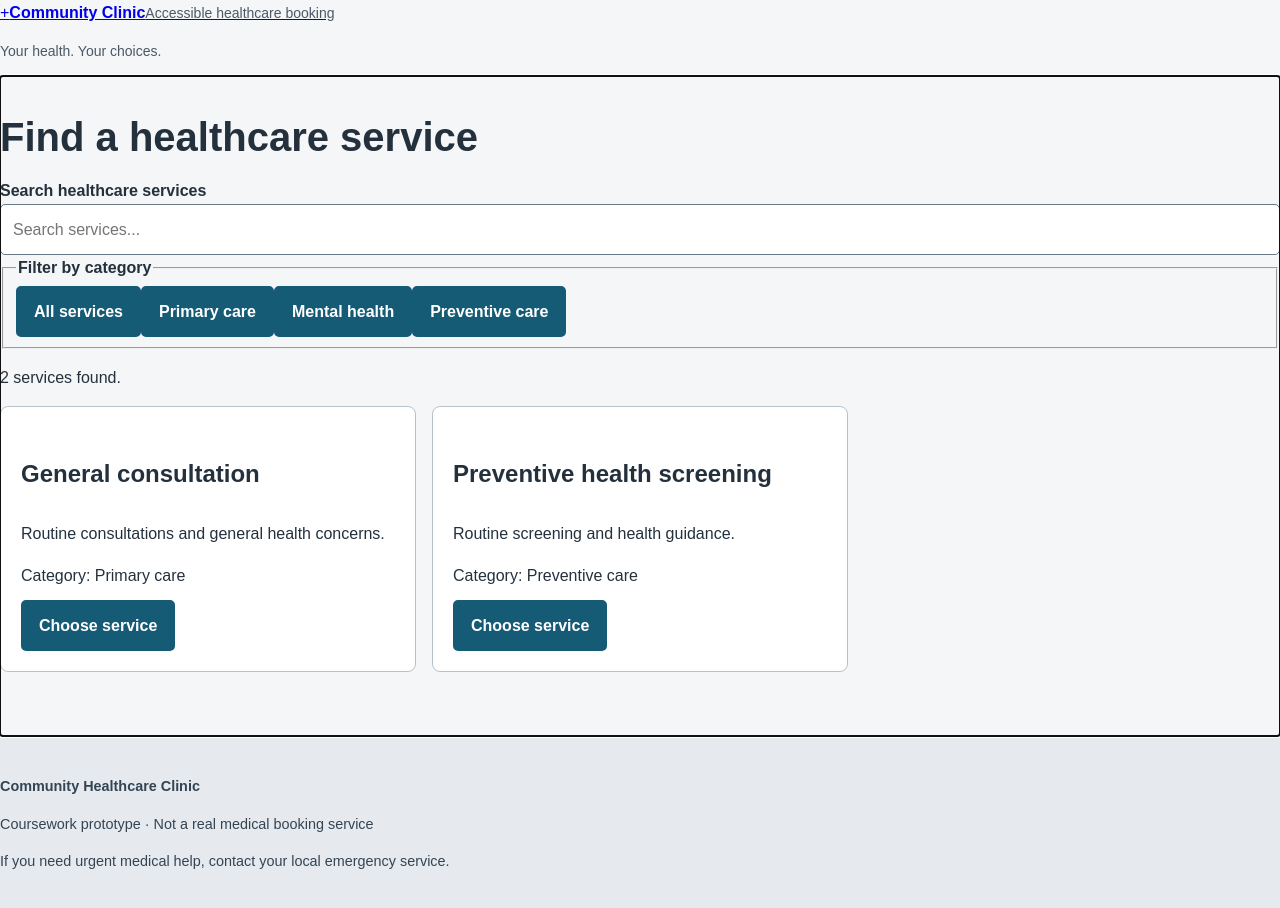
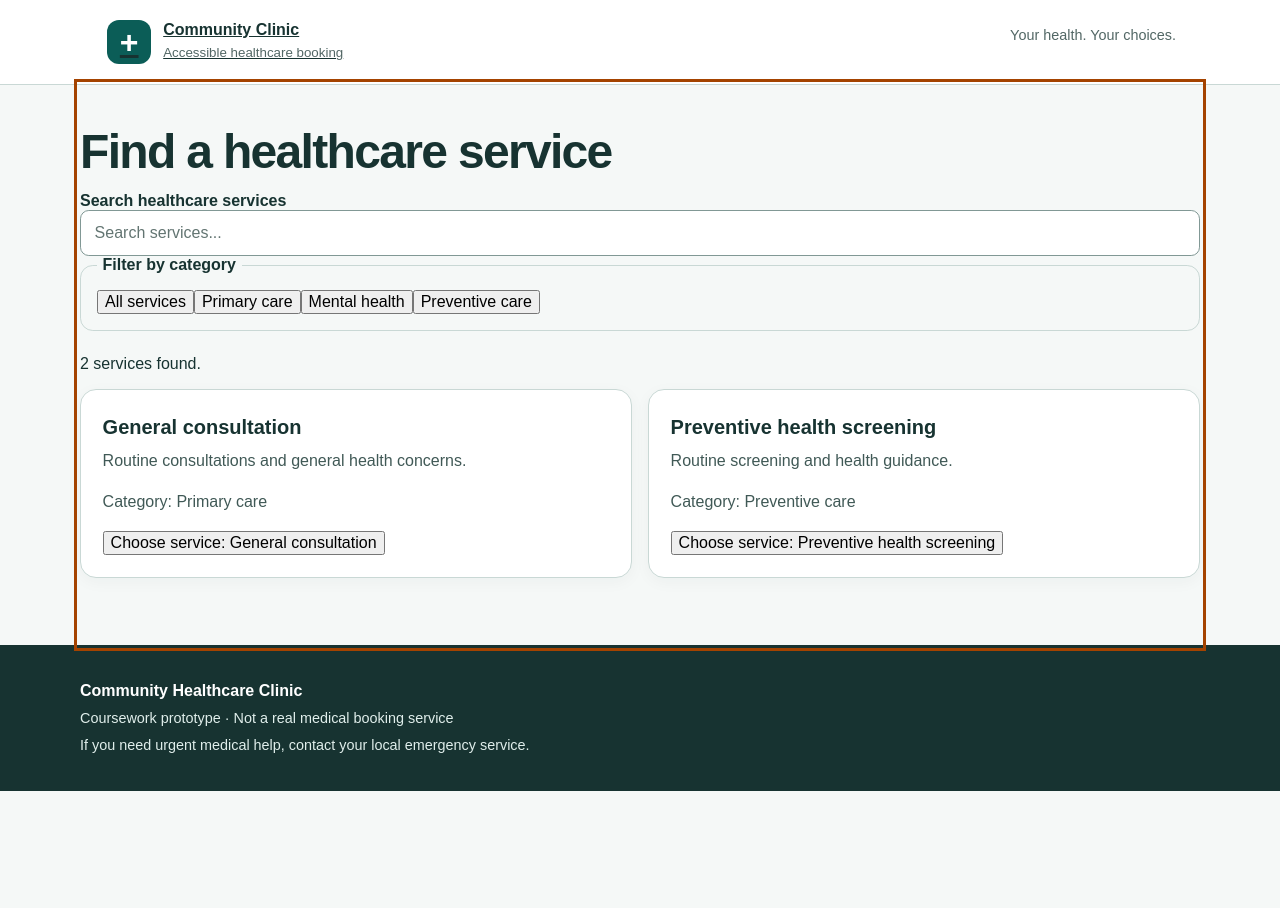
Before and after one commit to israelmogashoa1705/md-2026-0143, a React (Vite) app: page / in a window 1280 px wide. Shown: the top 908 px of the page. After the commit the page ends 800 px from the top, so only its background shows below. Built offline with nearby package versions, Linux system fonts and the light colour scheme.

Commit message:
Updated styles.css

```diff
--- a/src/styles.css
+++ b/src/styles.css
@@ -1,22 +1,25 @@
 :root {
   font-family: Arial, Helvetica, sans-serif;
-  color: #24313d;
-  background: #f4f6f8;
+  color: #173331;
+  background: #f5f8f7;
   font-synthesis: none;
-  line-height: 1.6;
-  font-weight: 400;
-  --ink: #24313d;
-  --muted: #4b5967;
-  --primary: #155b75;
-  --primary-hover: #10475b;
-  --border: #b7c2cc;
+  text-rendering: optimizeLegibility;
+  --ink: #173331;
+  --muted: #526765;
+  --primary: #0b5d57;
+  --primary-dark: #08433f;
   --surface: #ffffff;
-  --error: #a32121;
-  --focus: #155eef;
+  --line: #c9d8d5;
+  --focus: #a44300;
+  --error: #a32222;
 }
 
 * {
   box-sizing: border-box;
+}
+
+html {
+  scroll-behavior: smooth;
 }
 
 body {
@@ -26,355 +29,559 @@ body {
 
 button,
 input,
-textarea,
-select {
+select,
+textarea {
   font: inherit;
 }
 
-button,
-input,
-textarea {
-  border-radius: 5px;
-}
-
 button {
-  min-height: 44px;
-  padding: 0.65rem 1rem;
-  border: 2px solid var(--primary);
-  background: var(--primary);
-  color: #ffffff;
-  font-weight: 700;
   cursor: pointer;
 }
 
-button:hover {
-  background: var(--primary-hover);
-  border-color: var(--primary-hover);
+button:disabled {
+  cursor: not-allowed;
+  opacity: .6;
 }
 
-button:hover {
-  background: var(--primary-hover);
-  border-color: var(--primary-hover);
+a {
+  color: #075a76;
 }
 
-.brand small,
-.header-note {
-  color: var(--muted);
-  font-size: 0.875rem;
+a:hover {
+  text-decoration-thickness: 2px;
 }
 
-.progress-nav {
-  padding-block: 1rem;
+:focus-visible {
+  outline: 3px solid var(--focus);
+  outline-offset: 3px;
 }
 
-.progress-nav ol {
-  display: flex;
-  flex-wrap: wrap;
-  gap: 0.5rem;
-  padding: 0;
-  margin: 0;
-  list-style: none;
+.skip-link {
+  position: absolute;
+  top: -100px;
+  left: 1rem;
+  z-index: 100;
+  background: #fff;
+  color: #173331;
+  padding: .8rem 1rem;
+  border: 2px solid var(--focus);
+  border-radius: .4rem;
 }
 
-.progress-nav li {
-  padding: 0.5rem 0.75rem;
-  background: #e6eaee;
-  border-radius: 5px;
-  font-size: 0.9rem;
+.skip-link:focus {
+  top: 1rem;
 }
 
-.progress-nav li[aria-current="step"] {
-  background: #dceef3;
-  outline: 2px solid var(--primary);
+.site-header {
+  background: #fff;
+  border-bottom: 1px solid var(--line);
+}
+
+.header-inner {
+  max-width: 1120px;
+  margin: 0 auto;
+  min-height: 84px;
+  padding: 1rem 1.5rem;
+  display: flex;
+  justify-content: space-between;
+  align-items: center;
+  gap: 1rem;
+}
+
+.brand {
+  border: 0;
+  background: transparent;
+  color: var(--ink);
+  display: flex;
+  align-items: center;
+  gap: .75rem;
+  text-align: left;
+  padding: .2rem;
+}
+
+.brand strong {
+  display: block;
+  font-size: 1rem;
+}
+
+.brand small {
+  display: block;
+  color: var(--muted);
+  margin-top: .25rem;
+}
+
+.brand-mark {
+  display: grid;
+  place-items: center;
+  width: 44px;
+  height: 44px;
+  border-radius: 12px;
+  background: var(--primary);
+  color: #fff;
+  font-size: 2rem;
   font-weight: 700;
 }
 
-.progress-nav li span {
-  font-weight: 700;
+.header-note {
+  color: var(--muted);
+  font-size: .9rem;
+}
+
+.container {
+  width: min(1120px, calc(100% - 3rem));
+  margin-inline: auto;
 }
 
 .main-content {
-  min-height: 65vh;
-  padding-block: 2rem 4rem;
+  min-height: 70vh;
+  padding-block: 2.5rem 4rem;
+}
+
+.hero {
+  padding: 2.2rem;
+  background: #e2f1ee;
+  border-radius: 1.25rem;
+  margin-bottom: 2rem;
+}
+
+.eyebrow {
+  color: var(--primary-dark);
+  font-size: .78rem;
+  letter-spacing: .09em;
+  font-weight: 800;
+  margin: 0 0 .6rem;
 }
 
 h1,
 h2,
-h3 {
-  color: var(--ink);
-  line-height: 1.25;
+p {
+  margin-top: 0;
 }
 
 h1 {
-  margin-block: 0.25rem 1rem;
-  font-size: clamp(1.8rem, 4vw, 2.5rem);
+  font-size: clamp(2rem, 4vw, 3rem);
+  line-height: 1.12;
+  letter-spacing: -.035em;
+  margin-bottom: .85rem;
 }
 
 h2 {
-  margin-top: 2rem;
-  font-size: 1.5rem;
+  font-size: 1.25rem;
 }
 
-h3 {
-  font-size: 1.2rem;
+.hero>p:last-child {
+  max-width: 620px;
+  color: #304d49;
+  font-size: 1.1rem;
+  margin-bottom: 0;
+  line-height: 1.6;
 }
 
-h1:focus,
-h2:focus {
-  scroll-margin-top: 1rem;
+.directory-controls {
+  display: grid;
+  grid-template-columns: minmax(240px, .8fr) minmax(0, 1.4fr);
+  gap: 1.5rem;
+  align-items: start;
 }
 
-.eyebrow {
-  color: #405363;
-  font-size: 0.78rem;
-  font-weight: 700;
-  letter-spacing: 0.08em;
-}
-
-.intro {
-  max-width: 68ch;
-  color: var(--muted);
-}
-
-.search-panel,
-.service-card,
-.selection-summary,
-.empty-state {
-  padding: 1.25rem;
-  border: 1px solid var(--border);
-  border-radius: 8px;
-  background: var(--surface);
-}
-
-.search-panel {
-  display: grid;
-  gap: 0.75rem;
-  margin-block: 1.5rem;
+.field {
+  display: flex;
+  flex-direction: column;
+  gap: .45rem;
+  margin-bottom: 1rem;
+  min-width: 0;
 }
 
 label,
 legend {
-  color: var(--ink);
   font-weight: 700;
 }
 
 input,
-textarea,
-select {
+select,
+textarea {
   width: 100%;
-  padding: 0.75rem;
-  border: 1px solid #697987;
-  background: #ffffff;
+  border: 1px solid #819895;
+  border-radius: .55rem;
+  padding: .8rem .85rem;
   color: var(--ink);
+  background: #fff;
+  min-height: 46px;
 }
 
-input[aria-invalid="true"],
-textarea[aria-invalid="true"] {
-  border: 2px solid var(--error);
+textarea {
+  resize: vertical;
 }
 
-.filter-group {
+input::placeholder,
+textarea::placeholder {
+  color: #637572;
+}
+
+small {
+  color: var(--muted);
+  line-height: 1.45;
+}
+
+.category-fieldset,
+fieldset {
+  border: 1px solid var(--line);
+  border-radius: .8rem;
+  padding: 1rem;
+  margin: 0 0 1.5rem;
+  min-width: 0;
+}
+
+.category-fieldset legend,
+fieldset legend {
+  padding: 0 .35rem;
+}
+
+.filter-list {
   display: flex;
   flex-wrap: wrap;
-  gap: 0.5rem;
-  padding: 1rem 0 0;
-  margin: 0;
-  border: 0;
+  gap: .5rem;
+  padding-top: .3rem;
 }
 
-.filter-group legend {
-  margin-bottom: 0.75rem;
+.filter-button {
+  background: #fff;
+  color: var(--primary-dark);
+  border: 1px solid #8aa9a4;
+  border-radius: 999px;
+  padding: .6rem .85rem;
+  font-size: .9rem;
 }
 
-.filter-chip,
-.time-option {
-  color: var(--primary);
-  background: #ffffff;
+.filter-button.active {
+  background: var(--primary);
+  color: #fff;
+  border-color: var(--primary);
 }
 
-.filter-chip.selected,
-.time-option.selected {
-  color: #ffffff;
-  background: var(--primary);
-  border-color: var(--primary);
+.result-count {
+  color: var(--muted);
+  margin: 1.25rem 0;
 }
 
 .service-grid {
   display: grid;
-  grid-template-columns: repeat(3, minmax(0, 1fr));
+  grid-template-columns: repeat(2, minmax(0, 1fr));
   gap: 1rem;
-  margin-top: 1rem;
+}
+
+.service-card,
+.review-card {
+  background: var(--surface);
+  border: 1px solid var(--line);
+  border-radius: 1rem;
+  padding: 1.35rem;
+  box-shadow: 0 4px 16px rgba(23, 51, 49, .04);
 }
 
 .service-card {
   display: flex;
   flex-direction: column;
   align-items: flex-start;
-  gap: 0.5rem;
 }
 
-.service-card h3,
-.service-card p {
-  margin-block: 0.25rem;
+.service-card h2 {
+  margin: .25rem 0 .65rem;
 }
 
-.service-card button {
+.service-card p:not(.eyebrow) {
+  color: #405956;
+  line-height: 1.55;
+}
+
+.service-icon {
+  display: grid;
+  place-items: center;
+  width: 44px;
+  height: 44px;
+  border-radius: 12px;
+  background: #e2f1ee;
+  color: var(--primary);
+  font-size: 1.5rem;
+  margin-bottom: 1rem;
+}
+
+.duration {
+  font-size: .9rem;
+  font-weight: 700;
   margin-top: auto;
 }
 
-.secondary-button {
-  color: var(--primary);
-  background: #ffffff;
+.button {
+  display: inline-flex;
+  align-items: center;
+  justify-content: center;
+  gap: .5rem;
+  border-radius: .55rem;
+  border: 2px solid transparent;
+  padding: .8rem 1.05rem;
+  font-weight: 700;
+  text-decoration: none;
+  min-height: 46px;
 }
 
-.secondary-button:hover {
-  color: #ffffff;
+.button-primary {
+  background: var(--primary);
+  color: #fff;
+}
+
+.button-primary:hover {
+  background: var(--primary-dark);
+}
+
+.button-secondary {
+  color: var(--primary-dark);
+  background: #fff;
+  border-color: #8aa9a4;
+}
+
+.button-secondary:hover {
+  background: #edf6f4;
+}
+
+.service-card .button {
+  margin-top: 1rem;
+}
+
+.empty-state {
+  background: #fff;
+  border: 1px dashed #819895;
+  border-radius: 1rem;
+  padding: 2rem;
+  text-align: center;
+}
+
+.booking-panel {
+  max-width: 820px;
+  margin: 0 auto;
 }
 
 .text-button {
-  padding-inline: 0;
+  background: transparent;
   border: 0;
-  background: transparent;
-  color: #104f8b;
+  color: #075a76;
+  font-weight: 700;
+  padding: .4rem 0;
+  margin-bottom: 1.25rem;
   text-decoration: underline;
+  text-underline-offset: 3px;
 }
 
-.text-button:hover {
-  background: transparent;
-  color: #0b365d;
+.step-indicator {
+  color: var(--primary);
+  font-size: .78rem;
+  font-weight: 800;
+  letter-spacing: .08em;
+  margin-bottom: .8rem;
 }
 
-form {
-  max-width: 720px;
-  margin-top: 1.5rem;
-  padding: clamp(1rem, 4vw, 2rem);
-  border: 1px solid var(--border);
-  border-radius: 8px;
-  background: var(--surface);
+.muted {
+  color: var(--muted);
+  line-height: 1.6;
 }
 
-.form-field {
+.form-grid {
   display: grid;
-  gap: 0.5rem;
-  margin-block: 1.5rem;
+  grid-template-columns: repeat(2, minmax(0, 1fr));
+  gap: .3rem 1rem;
 }
 
-.help-text {
-  margin: 0;
-  color: var(--muted);
-  font-size: 0.92rem;
+.field-wide {
+  grid-column: 1 / -1;
 }
 
-.error {
+.form-actions {
+  display: flex;
+  justify-content: flex-end;
+  flex-wrap: wrap;
+  gap: .75rem;
+  margin-top: 1.5rem;
+}
+
+.error-summary {
+  background: #fff1f0;
+  border: 2px solid var(--error);
+  border-radius: .75rem;
+  padding: 1rem 1.25rem;
+  margin: 1.5rem 0;
+}
+
+.error-summary h2 {
+  color: #761818;
+  margin-bottom: .5rem;
+}
+
+.error-summary li {
+  margin: .35rem 0;
+}
+
+.error-summary a {
+  color: #761818;
+}
+
+.field-error {
+  color: #8d1c1c;
+  font-weight: 700;
+  font-size: .9rem;
+}
+
+[aria-invalid="true"] {
+  border: 2px solid var(--error);
+}
+
+.review-card {
+  margin: 1rem 0;
+}
+
+.summary-list {
   margin: 0;
-  color: var(--error);
+}
+
+.summary-list>div {
+  display: grid;
+  grid-template-columns: minmax(140px, .6fr) minmax(0, 1.4fr);
+  gap: 1rem;
+  border-top: 1px solid #e0e8e6;
+  padding: .8rem 0;
+}
+
+.summary-list>div:first-child {
+  border-top: 0;
+}
+
+.summary-list dt {
+  color: var(--muted);
   font-weight: 700;
 }
 
-.time-grid {
-  display: flex;
-  flex-wrap: wrap;
-  gap: 0.75rem;
-}
-
-.time-option {
-  min-width: 90px;
-}
-
-.notice {
-  padding: 1rem;
-  margin-block: 1rem;
-  border-left: 4px solid #755900;
-  background: #fff7d6;
-  color: #403100;
-}
-
-.button-row {
-  display: flex;
-  flex-wrap: wrap;
-  gap: 0.75rem;
-  margin-top: 1.5rem;
-}
-
-.review-list {
-  display: grid;
-  grid-template-columns: minmax(150px, 1fr) 2fr;
-  gap: 0.75rem 1rem;
-  padding: 1.5rem;
-  border: 1px solid var(--border);
-  background: var(--surface);
-  border-radius: 8px;
-}
-
-.review-list dt {
-  font-weight: 700;
-}
-
-.review-list dd {
+.summary-list dd {
   margin: 0;
   overflow-wrap: anywhere;
 }
 
-.success-message {
+.demo-notice {
   padding: 1rem;
-  border: 1px solid #34744a;
-  border-radius: 6px;
-  background: #edf8ef;
-  color: #174d2b;
-  font-weight: 700;
+  border-left: 4px solid #a44300;
+  background: #fff7ed;
+  line-height: 1.55;
 }
 
-.live-message {
-  min-height: 1.5rem;
-  margin-block: 1rem;
+.confirmation-panel {
+  max-width: 760px;
+  margin: 1rem auto;
+  text-align: center;
 }
 
-.sr-only {
-  position: absolute;
-  width: 1px;
-  height: 1px;
-  padding: 0;
-  margin: -1px;
-  overflow: hidden;
-  clip: rect(0, 0, 0, 0);
-  white-space: nowrap;
-  border: 0;
+.confirmation-panel>p {
+  line-height: 1.6;
+}
+
+.success-icon {
+  width: 64px;
+  height: 64px;
+  border-radius: 50%;
+  background: #d8f1e4;
+  color: #155b38;
+  display: grid;
+  place-items: center;
+  margin: 0 auto 1.5rem;
+  font-size: 2rem;
+  font-weight: 800;
+}
+
+.reference-number {
+  display: flex;
+  flex-direction: column;
+  gap: .4rem;
+  background: #e2f1ee;
+  border-radius: .8rem;
+  padding: 1.25rem;
+  margin: 1.5rem 0;
+}
+
+.reference-number strong {
+  font-size: 1.5rem;
+  letter-spacing: .08em;
+}
+
+.confirmation-summary {
+  text-align: left;
 }
 
 .site-footer {
-  padding-block: 1.5rem;
-  background: #e6eaee;
-  border-top: 1px solid var(--border);
-  color: #344453;
-  font-size: 0.9rem;
+  background: #173331;
+  color: #fff;
+  padding: 1.75rem 0;
 }
 
-@media (max-width: 800px) {
-  .service-grid {
-    grid-template-columns: repeat(2, minmax(0, 1fr));
+.footer-inner p {
+  margin: .35rem 0;
+  line-height: 1.5;
+}
+
+.footer-inner p:not(:first-child) {
+  color: #e0eeeb;
+  font-size: .9rem;
+}
+
+@media (max-width: 760px) {
+  .header-inner {
+    align-items: flex-start;
+  }
+
+  .header-note {
+    display: none;
+  }
+
+  .container {
+    width: min(100% - 2rem, 1120px);
+  }
+
+  .main-content {
+    padding-block: 1.25rem 2.5rem;
+  }
+
+  .hero {
+    padding: 1.4rem;
+  }
+
+  .directory-controls,
+  .service-grid,
+  .form-grid {
+    grid-template-columns: 1fr;
+  }
+
+  .field-wide {
+    grid-column: auto;
+  }
+
+  .summary-list>div {
+    grid-template-columns: 1fr;
+    gap: .25rem;
+  }
+
+  .form-actions {
+    justify-content: stretch;
+  }
+
+  .form-actions .button {
+    flex: 1 1 100%;
   }
 }
 
-@media (max-width: 560px) {
-  .header-inner {
-    align-items: flex-start;
-    flex-direction: column;
-  }
+@media (prefers-reduced-motion: reduce) {
 
-  .service-grid {
-    grid-template-columns: 1fr;
-  }
-
-  .review-list {
-    grid-template-columns: 1fr;
-    gap: 0.25rem;
-  }
-
-  .review-list dd {
-    margin-bottom: 0.75rem;
-  }
-
-  .button-row button {
-    width: 100%;
+  *,
+  *::before,
+  *::after {
+    scroll-behavior: auto !important;
+    animation-duration: .01ms !important;
+    animation-iteration-count: 1 !important;
+    transition-duration: .01ms !important;
   }
 }
```
